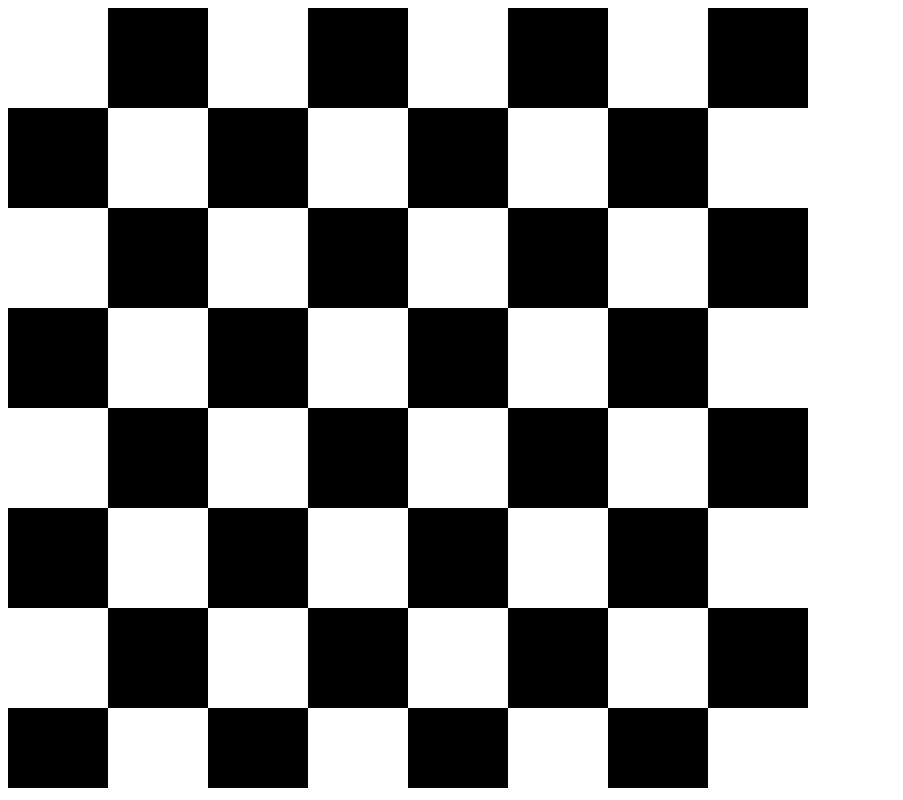
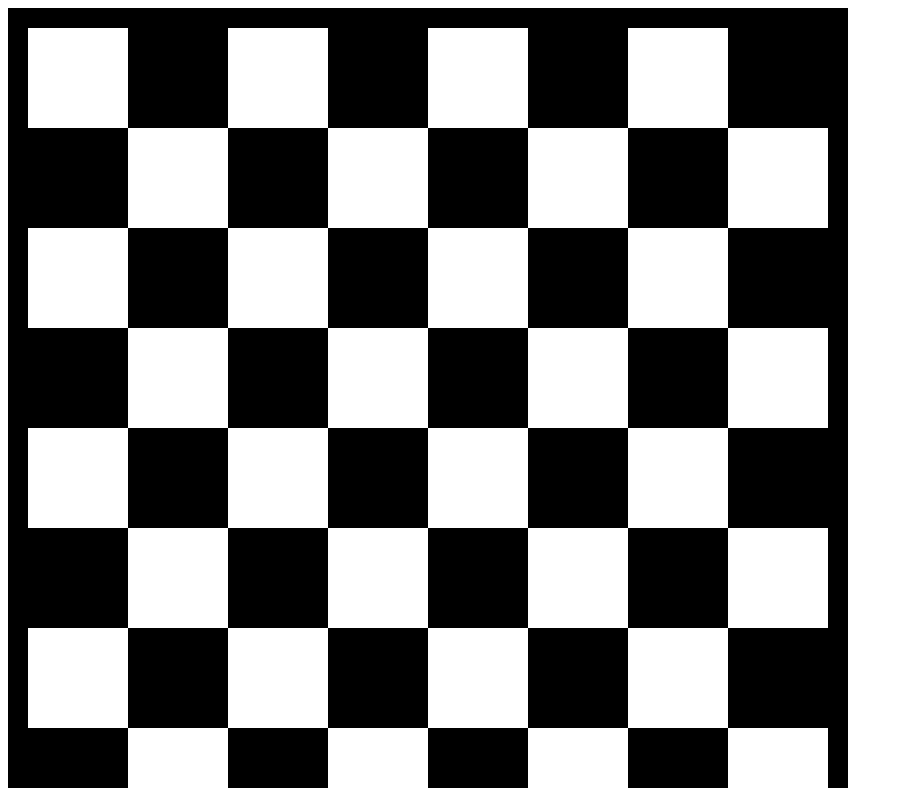
Before and after one commit to RpxZero/Tabuleiro-Xadrez, a plain HTML site: page index.html in a window 1280 px wide. Shown: the top 800 px of the page, without its empty margins (0-903 px from the left). Drawn offline with Linux system fonts and the light colour scheme.

Commit message:
Adição da Borda

```diff
--- a/index.html
+++ b/index.html
@@ -14,8 +14,8 @@ function quadsPretos() {
 		while(y<9){
 			for(var i=0; i<800; i+=200){
 				ctx.beginPath();
-				if(y%2==0){ctx.rect(i+100,y*100,lado,lado);}
-				else{ctx.rect(i,y*100,lado,lado);}
+				if(y%2==0){ctx.rect(i+120,20+(y*100),lado,lado);}
+				else{ctx.rect(i+20,20+(y*100),lado,lado);}
 				ctx.fillStyle="rgb(0,0,0)";
 				ctx.fill();
 			}
@@ -23,11 +23,18 @@ function quadsPretos() {
 		}
 	}
 
-		//Background
+	//Borda
+	ctx.beginPath();
+	ctx.fillStyle="rgb(0,0,0)";
+	ctx.fillRect(0,0,840,820);
+	ctx.stroke();
+
+	//Fundo
 	ctx.beginPath();
 	ctx.fillStyle="rgb(255,255,255)";
-		ctx.fillRect(0,0,1570,780);
+	ctx.fillRect(20,20,800,800);
 	ctx.stroke();
+
 
 	quadsPretos();
 
```
Lines whose indentation alone changed are shown as unchanged.
